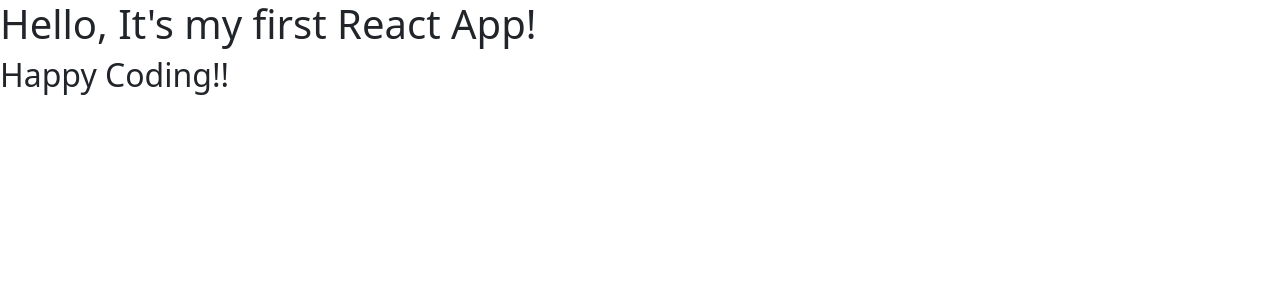
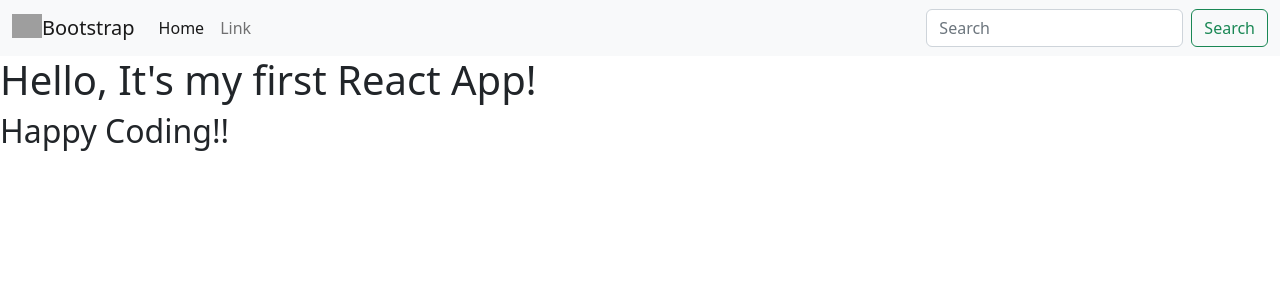
Before and after one commit to ShagunSG/dotflo_intern_website, a React (Create React App) app in the folder snippetsonthego/: page / in a window 1280 px wide. Shown: the top 300 px of the page. Built offline with nearby package versions, Linux system fonts and the light colour scheme; grey boxes are pictures that could not be loaded.

Commit message:
made a navbar

```diff
--- a/snippetsonthego/public/index.html
+++ b/snippetsonthego/public/index.html
@@ -6,7 +6,7 @@
     <meta name="theme-color" content="#000000" />
     <meta
       name="description"
-      content="Web site created using create-react-app"
+      content="SnippetsOnTheGo is a one-stop website for you to get all the news; one key-word at a time."
     />
     <link href="https://cdn.jsdelivr.net/npm/bootstrap@5.2.3/dist/css/bootstrap.min.css" rel="stylesheet" integrity="sha384-rbsA2VBKQhggwzxH7pPCaAqO46MgnOM80zW1RWuH61DGLwZJEdK2Kadq2F9CUG65" crossorigin="anonymous">
     <title>React App</title>
--- a/snippetsonthego/src/App.js
+++ b/snippetsonthego/src/App.js
@@ -1,10 +1,12 @@
 import React from 'react';
+import Navbar from './Components/Navbar.js'
 
 const App = () => {
   return (
     <div>
+      <Navbar />
       <h1>Hello, It's my first React App!</h1>
-       <h2>Happy Coding!!</h2>
+      <h2>Happy Coding!!</h2>
     </div>
   );
 };
--- a/snippetsonthego/src/Components/Navbar.js
+++ b/snippetsonthego/src/Components/Navbar.js
@@ -1,8 +1,34 @@
 import React from 'react';
+import logo from '././Images/logo.png';
 
 export default function Navbar() {
     return (
         <div>
+            <nav className="navbar navbar-expand-lg bg-light">
+                <div className="container-fluid">
+                    <a className="navbar-brand" href="#">
+                        <img src={logo} alt="Logo" width="30" height="24" className="d-inline-block align-text-top" />
+                        Bootstrap
+                    </a>
+                    <button className="navbar-toggler" type="button" data-bs-toggle="collapse" data-bs-target="#navbarSupportedContent" aria-controls="navbarSupportedContent" aria-expanded="false" aria-label="Toggle navigation">
+                        <span className="navbar-toggler-icon"></span>
+                    </button>
+                    <div className="collapse navbar-collapse" id="navbarSupportedContent">
+                        <ul className="navbar-nav me-auto mb-2 mb-lg-0">
+                            <li className="nav-item">
+                                <a className="nav-link active" aria-current="page" href="#">Home</a>
+                            </li>
+                            <li className="nav-item">
+                                <a className="nav-link" href="#">Link</a>
+                            </li>
+                        </ul>
+                        <form className="d-flex" role="search">
+                            <input className="form-control me-2" type="search" placeholder="Search" aria-label="Search" />
+                            <button className="btn btn-outline-success" type="submit">Search</button>
+                        </form>
+                    </div>
+                </div>
+            </nav>
         </div>
     )
 }
```
Also changed, not shown: snippetsonthego/src/Images/about.txt (added), snippetsonthego/src/Images/logo.png (added), snippetsonthego/src/Images/logo.svg (added).
